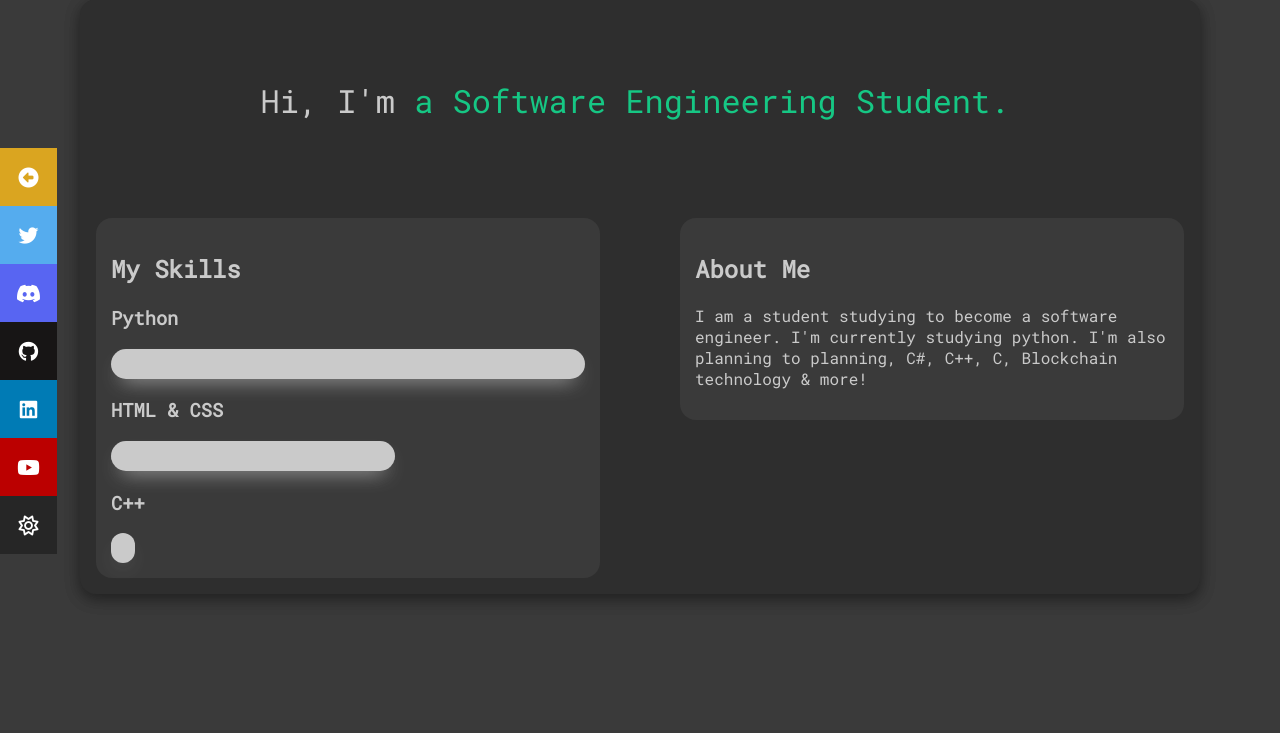
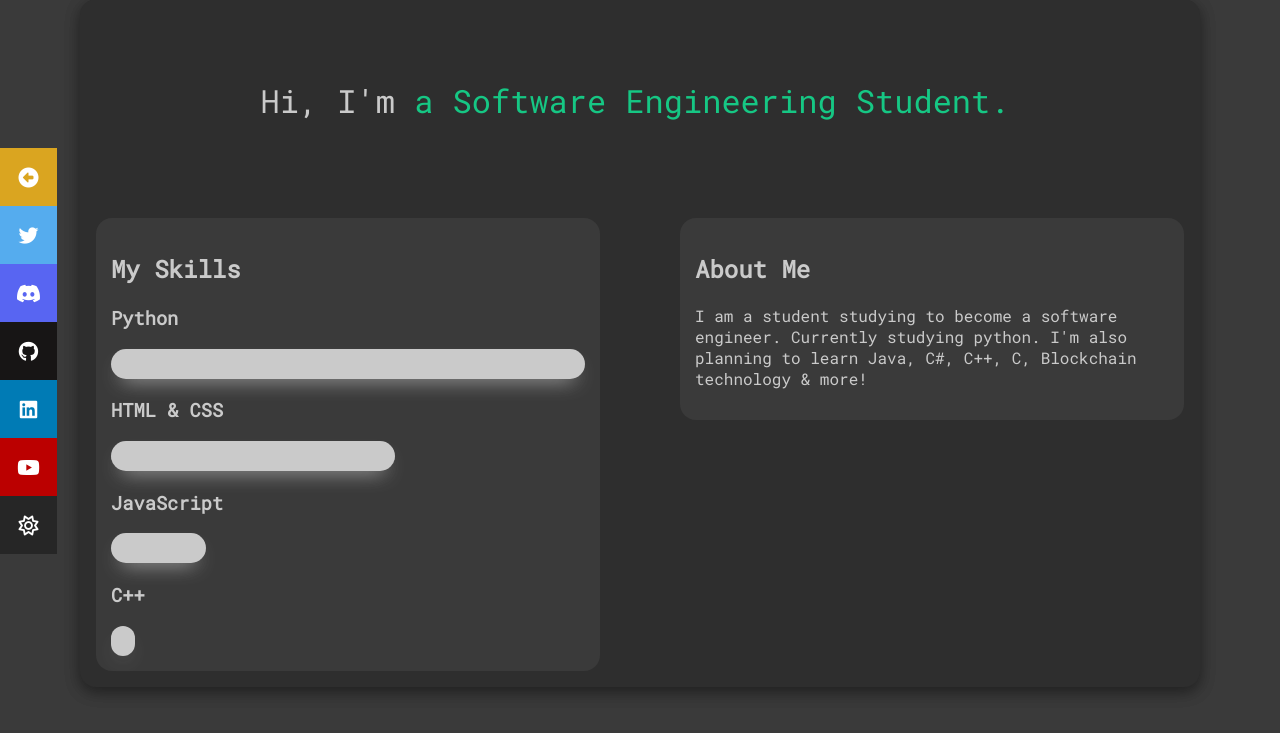
Before and after one commit to python3xdev/resume-website, a Flask app: page / in a window 1280 px wide. Shown: the part 49-782 px from the top of the page. Run offline with Flask 2, Linux system fonts and the light colour scheme; some libraries are stand-ins or nearby versions.

Commit message:
add JavaScript to skills column and fixed some typos

```diff
--- a/static/css/styles.css
+++ b/static/css/styles.css
@@ -227,6 +227,14 @@ body {
 	0% { width: 0; }
 	100% { width: 60%; }}
 
+.progress-js{
+	animation: load_js 3s normal forwards;
+}
+
+@keyframes load_js {
+	0% { width: 0; }
+	100% { width: 20%; }}
+
 .progress-cpp {
 	animation: load_cpp 3s normal forwards;
 }
--- a/templates/index.html
+++ b/templates/index.html
@@ -38,13 +38,15 @@
 							<div class="progress-value progress-python"></div>
 							<h3>HTML & CSS</h3>
 							<div class="progress-value progress-html-and-css"></div>
+							<h3>JavaScript</h3>
+							<div class="progress-value progress-js"></div>
 							<h3>C++</h3>
 							<div class="progress-value progress-cpp"></div>
 						</div>
 					</div>
 					<div class="column second-column">
 						<h2 class="column-title">About Me</h2>
-						<p>I am a student studying to become a software engineer. I'm currently studying python. I'm also planning to planning, C#, C++, C, Blockchain technology & more!</p>
+						<p>I am a student studying to become a software engineer. Currently studying python. I'm also planning to learn Java, C#, C++, C, Blockchain technology & more!</p>
 					</div>
 				</div>
 			</section>
```
